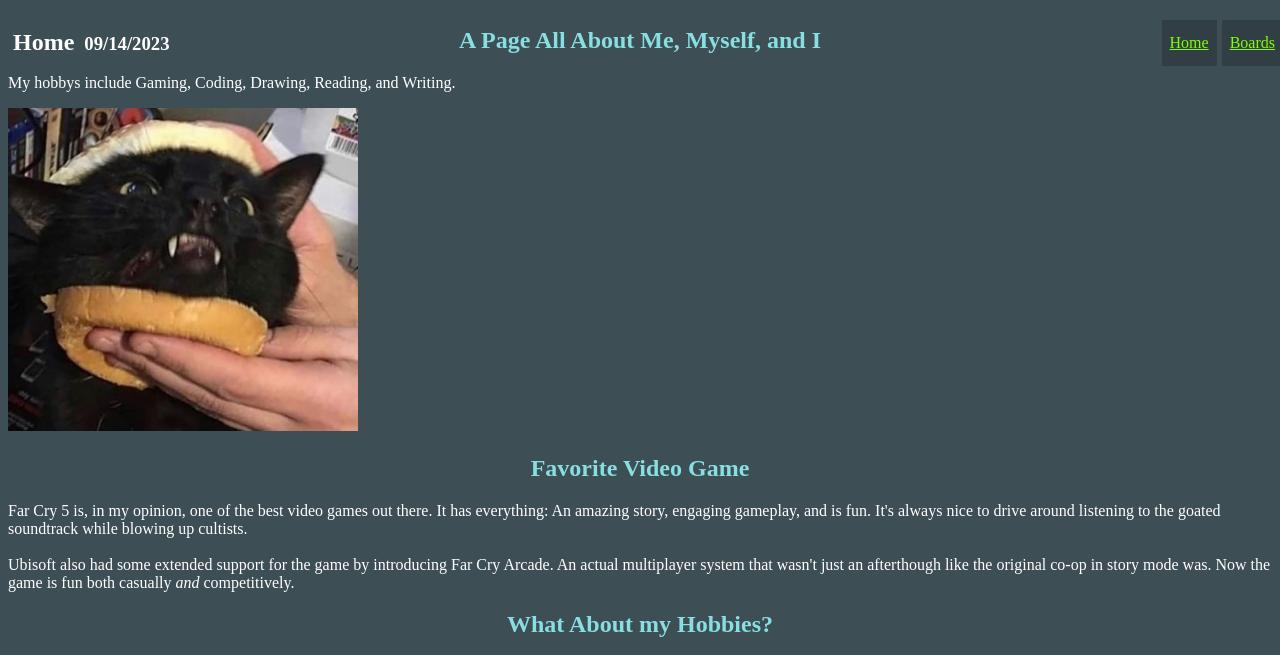
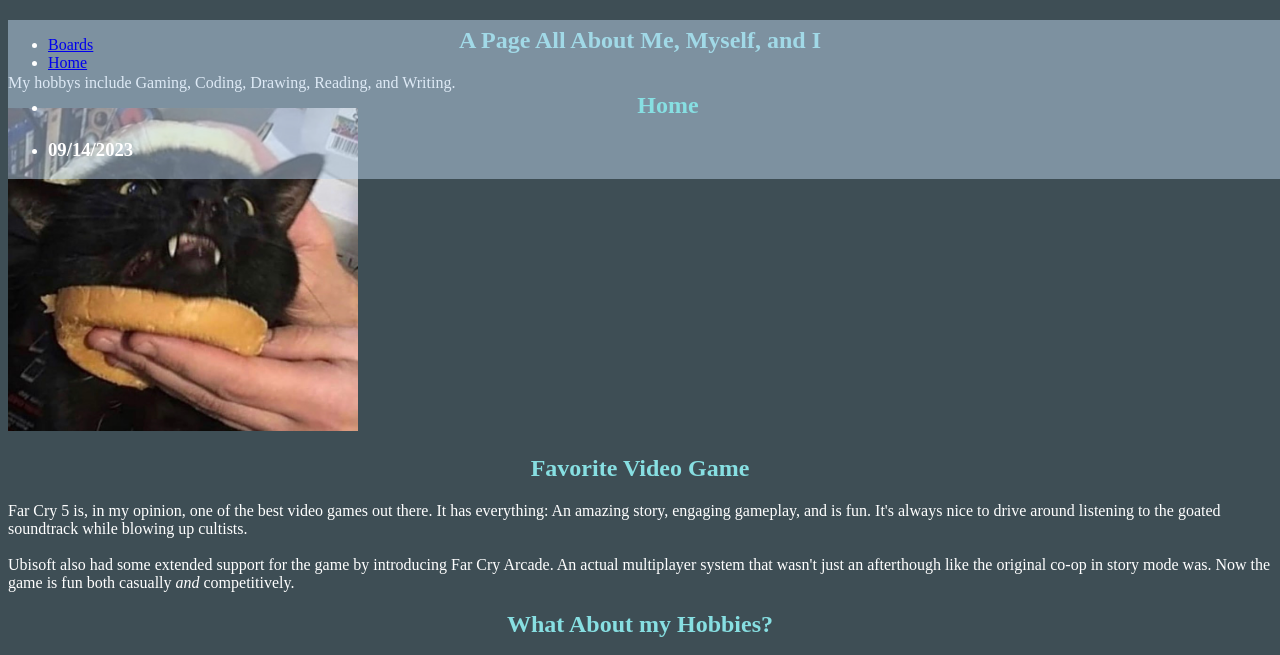
Before and after one commit to Dalmontron05/csc102-projects, a plain HTML site: page personal-pages/index.html in a window 1280 px wide. Shown: the top 655 px of the page. Drawn offline with Linux system fonts and the light colour scheme.

Commit message:
trying to do nav bar properly

```diff
--- a/personal-pages/index.html
+++ b/personal-pages/index.html
@@ -23,8 +23,8 @@
                     <li><a href="./index.html">Home</a></li>
 
                     <!-- Document title and date-->
-                    <li style="float: left; padding-left: 5px;"><h2 style="text-align: left; margin-top: 7px; color: white;">Home</h2></li>
-                    <li style="float: left; padding-left: 5px;"><h3 style="text-align: left; margin-top: 9px; color: white;">09/14/2023</h3></li>
+                    <li><h2>Home</h2></li>
+                    <li><h3>09/14/2023</h3></li>
                 </ul>
             </nav>
         </header>
--- a/personal-pages/main.css
+++ b/personal-pages/main.css
@@ -12,20 +12,45 @@ body
     color:white;
 }
 
-
-/* styles the nav properties */
 nav
 {
-    position: fixed !important; /* keeps the nav bar in a constant space on the users screen. whenever they scroll it will not budge */
-    height: 46px;
-    width: 100%; /* size paramaters can take # of pixels and percent as a value */
-    box-sizing: border-box;
-    line-height: 30px;
-    /* background-color: rgb(140, 198, 231); */
+    position: fixed !important;
+    background-color: rgba(187, 212, 235, 0.5);
+    width: 100%;
+    padding-right: 5px;
 }
 
 
-ul
+
+/* styles the nav properties
+nav
+{
+    position: fixed !important; keeps the nav bar in a constant space on the users screen. whenever they scroll it will not budge
+    height: 46px;
+    width: 100%; size paramaters can take # of pixels and percent as a value
+    box-sizing: border-box;
+    line-height: 30px;
+    background-color: rgb(140, 198, 231);
+
+        ul
+        list-style-type: none;
+        margin: 0;
+        padding: 0;
+        overflow: hidden;
+
+        li
+        float: right;
+        padding-right: 5px;
+
+        li a
+        display: block;
+        padding: 8px;
+        background-color: rgba(0, 0, 0, 0.2);
+        color: chartreuse;
+} */
+
+
+/* ul
 {
     list-style-type: none;
     margin: 0;
@@ -47,7 +72,7 @@ li a
     padding: 8px;
     background-color: rgba(0, 0, 0, 0.2);
     color: chartreuse;
-}
+} */
 
 
 /* Styles the second largest headers */
@@ -65,22 +90,7 @@ footer
 }
 
 
-/* CLASSES */
-.bulletPoints
+/* CLASSES
+.navBar
 {
-    /* ul */
-    list-style-type: none;
-    margin: 0;
-    padding: 0;
-    overflow: hidden;
-
-    /* li */
-    float: right;
-    padding-right: 5px;
-
-    /* li a */
-    display: block;
-    padding: 8px;
-    background-color: rgba(0, 0, 0, 0.2);
-    color: chartreuse;
-}
+} */
```
Also changed, not shown: personal-pages/boards.html (+3 -1 lines).
